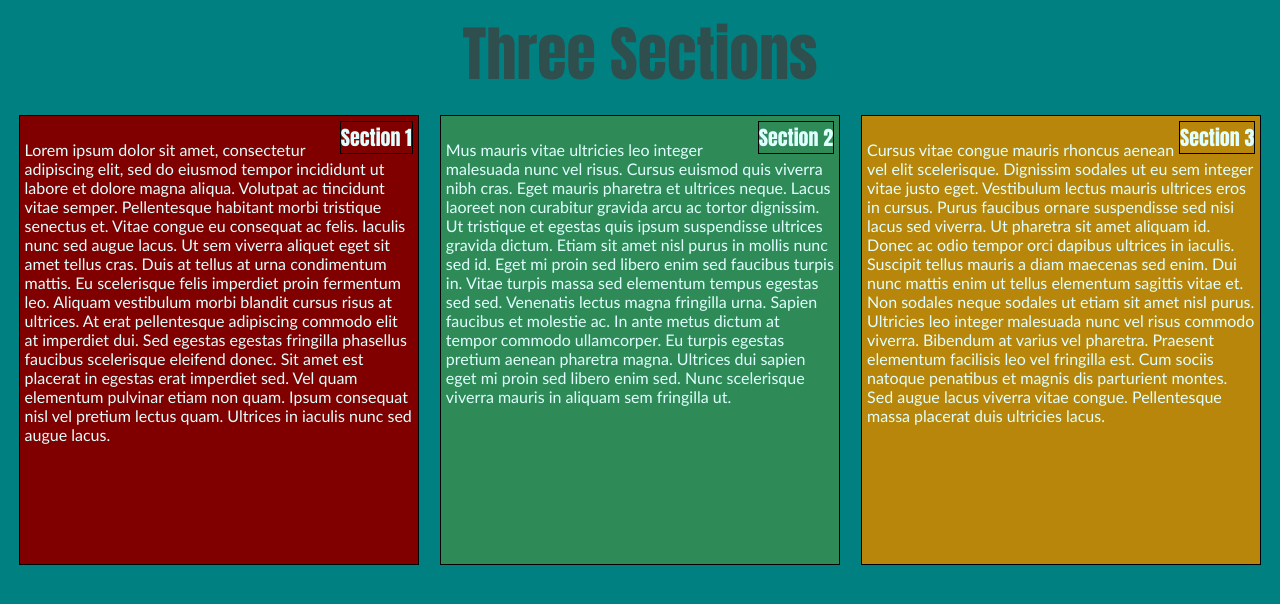
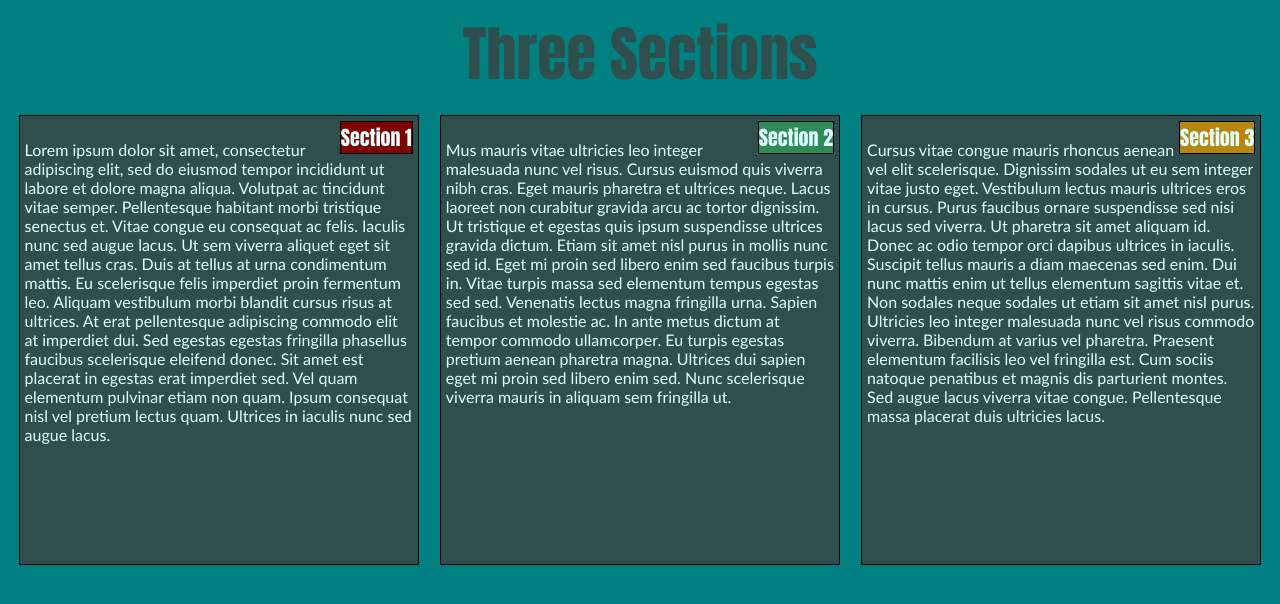
Before and after one commit to bannersmasher/coursera, a Jekyll site: the page module2-solution/index.html, which Jekyll copies as it is, in a window 1280 px wide. Shown: the top 604 px of the page. Built offline with Jekyll 4.4.1, drawn with Linux system fonts in a browser that asks for light colours.

Commit message:
Update index.html

```diff
--- a/module2-solution/index.html
+++ b/module2-solution/index.html
@@ -10,7 +10,7 @@
 	<header> Three Sections</header>
 	<div class="row" >
 		<div class="col-lg-4 col-md-6 col-sm-12">
-		<p class="section1">
+		<p >
 			<h class="section1"> Section 1 </h><br>
 			Lorem ipsum dolor sit amet, consectetur adipiscing elit, sed do eiusmod tempor incididunt ut labore et dolore magna aliqua. Volutpat ac tincidunt vitae semper. Pellentesque habitant morbi tristique senectus et. Vitae congue eu consequat ac felis. Iaculis nunc sed augue lacus. Ut sem viverra aliquet eget sit amet tellus cras. Duis at tellus at urna condimentum mattis. Eu scelerisque felis imperdiet proin fermentum leo. Aliquam vestibulum morbi blandit cursus risus at ultrices. At erat pellentesque adipiscing commodo elit at imperdiet dui. Sed egestas egestas fringilla phasellus faucibus scelerisque eleifend donec. Sit amet est placerat in egestas erat imperdiet sed. Vel quam elementum pulvinar etiam non quam. Ipsum consequat nisl vel pretium lectus quam. Ultrices in iaculis nunc sed augue lacus.
 		</p>
@@ -18,7 +18,7 @@
 	</div>
 	<div class="row">
 		<div class="col-lg-4 col-md-6 col-sm-12">
-		<p class="section2">
+		<p >
 			<h class="section2"> Section 2 </h> <br>
 			Mus mauris vitae ultricies leo integer malesuada nunc vel risus. Cursus euismod quis viverra nibh cras. Eget mauris pharetra et ultrices neque. Lacus laoreet non curabitur gravida arcu ac tortor dignissim. Ut tristique et egestas quis ipsum suspendisse ultrices gravida dictum. Etiam sit amet nisl purus in mollis nunc sed id. Eget mi proin sed libero enim sed faucibus turpis in. Vitae turpis massa sed elementum tempus egestas sed sed. Venenatis lectus magna fringilla urna. Sapien faucibus et molestie ac. In ante metus dictum at tempor commodo ullamcorper. Eu turpis egestas pretium aenean pharetra magna. Ultrices dui sapien eget mi proin sed libero enim sed. Nunc scelerisque viverra mauris in aliquam sem fringilla ut.
 		</p>
@@ -26,7 +26,7 @@
 	</div>
 	<div class="row" >
 		<div class="col-lg-4 col-md-12 col-sm-12">
-		<p  class="section3 col-md-12">
+		<p  >
 			<h class="section3"> Section 3 </h><br>
 			Cursus vitae congue mauris rhoncus aenean vel elit scelerisque. Dignissim sodales ut eu sem integer vitae justo eget. Vestibulum lectus mauris ultrices eros in cursus. Purus faucibus ornare suspendisse sed nisi lacus sed viverra. Ut pharetra sit amet aliquam id. Donec ac odio tempor orci dapibus ultrices in iaculis. Suscipit tellus mauris a diam maecenas sed enim. Dui nunc mattis enim ut tellus elementum sagittis vitae et. Non sodales neque sodales ut etiam sit amet nisl purus. Ultricies leo integer malesuada nunc vel risus commodo viverra. Bibendum at varius vel pharetra. Praesent elementum facilisis leo vel fringilla est. Cum sociis natoque penatibus et magnis dis parturient montes. Sed augue lacus viverra vitae congue. Pellentesque massa placerat duis ultricies lacus.
 		</p>
```
